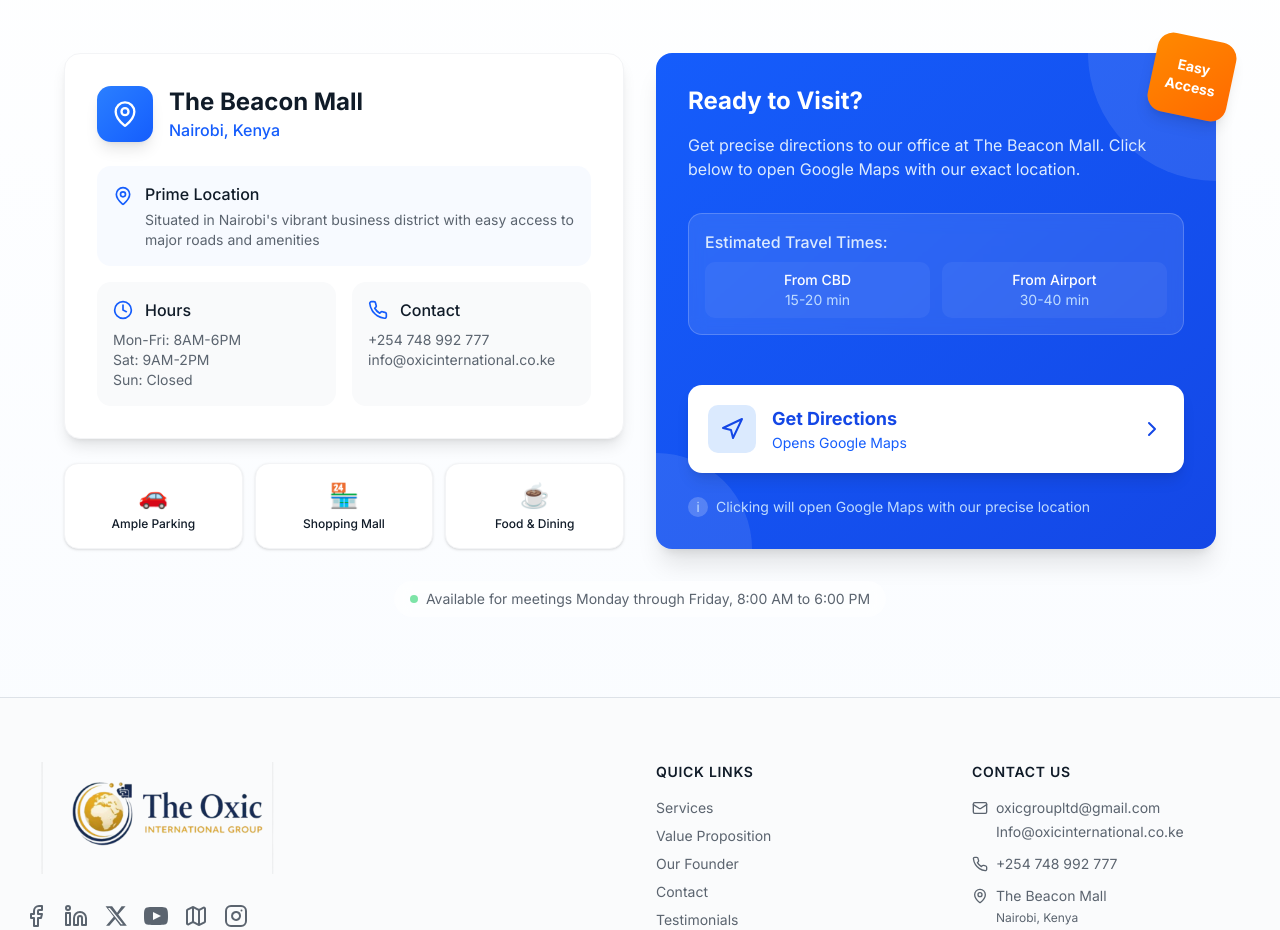
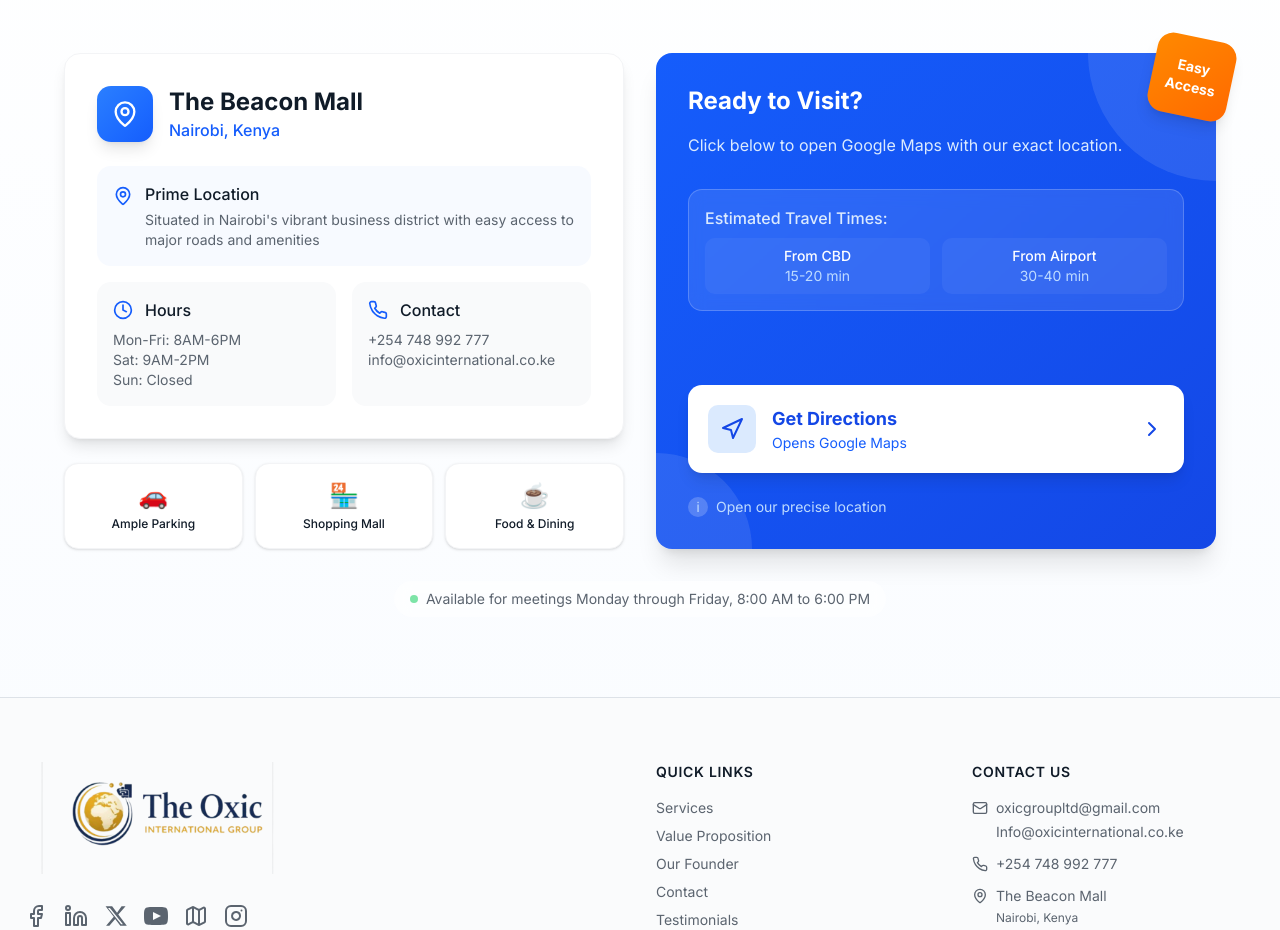
Before and after one commit to TristanBrian/invest, a Next.js app: page / in a window 1280 px wide. Shown: the part 6800-7730 px from the top of the page. Built offline with nearby package versions, Linux system fonts and the light colour scheme.

Commit message:
Update text for Google Maps directions

```diff
--- a/components/location-map.tsx
+++ b/components/location-map.tsx
@@ -115,7 +115,7 @@ export function LocationMap() {
                       Ready to Visit?
                     </h3>
                     <p className="text-blue-100 mb-8">
-                      Get precise directions to our office at The Beacon Mall. Click below to open Google Maps with our exact location.
+                      Click below to open Google Maps with our exact location.
                     </p>
 
                     {/* Distance Info */}
@@ -166,7 +166,7 @@ export function LocationMap() {
                       <div className="w-5 h-5 rounded-full bg-white/20 flex items-center justify-center">
                         ℹ
                       </div>
-                      <p>Clicking will open Google Maps with our precise location</p>
+                      <p> Open our precise location</p>
                     </div>
                   </div>
                 </div>
```
